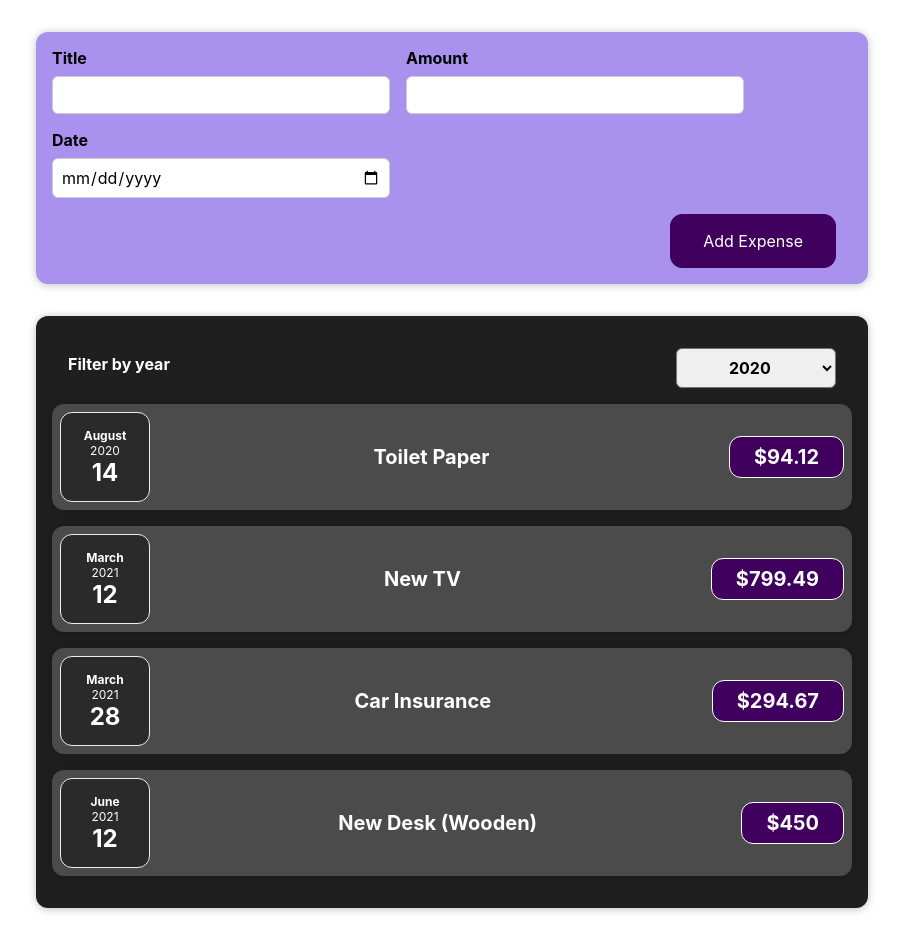
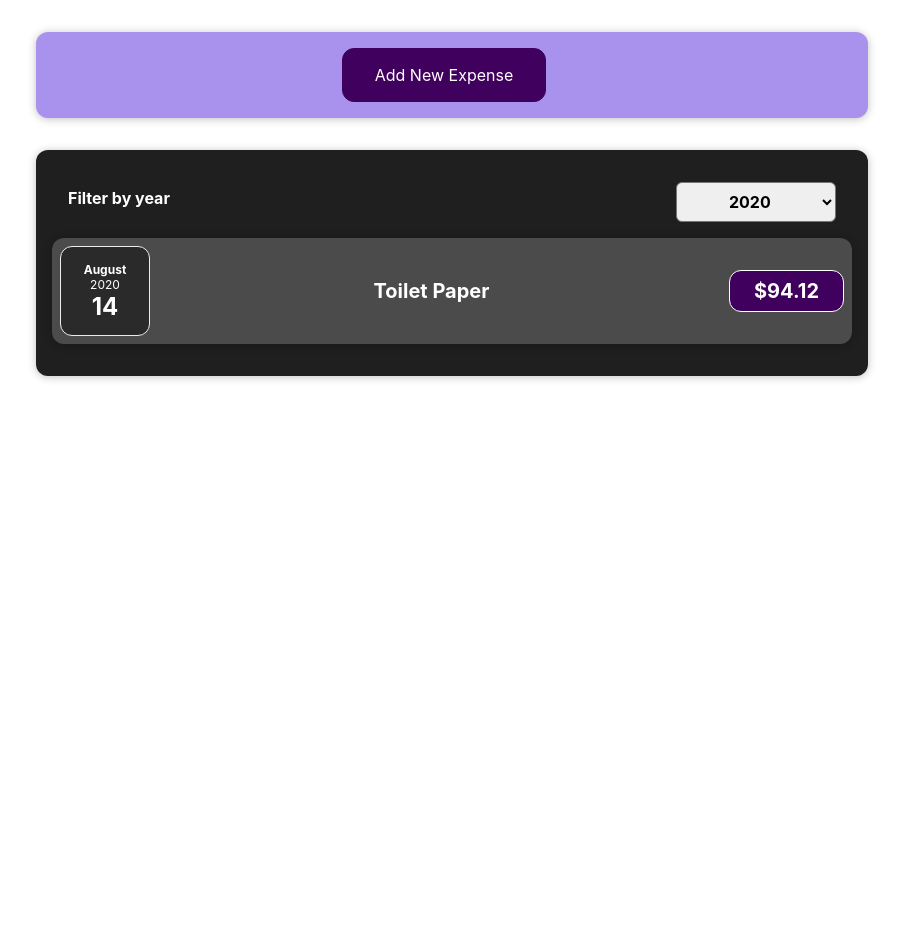
Before and after one commit to lapee79/react-complete-guide, a React (Create React App) app: page / in a window 1280 px wide. Shown: the whole page, without its empty margins (188-1091 px from the left). After the commit the page ends 800 px from the top, so only its background shows below. Built offline with nearby package versions, Linux system fonts and the light colour scheme.

Commit message:
Chapter 68

```diff
--- a/src/components/Expenses/ExpenseItem.js
+++ b/src/components/Expenses/ExpenseItem.js
@@ -15,6 +15,7 @@
   //};
 
   return (
+    <li>
       <Card className="expense-item">
           <ExpenseDate date={props.date} />
           <div className="expense-item__description">
@@ -23,6 +24,7 @@
           </div>
           {/* <button onClick={clickHandler}>Change title</button> */}
       </Card>
+    </li>
   );
 };
 
--- a/src/components/Expenses/Expenses.js
+++ b/src/components/Expenses/Expenses.js
@@ -1,10 +1,11 @@
 import { useState } from 'react';
 
-import ExpenseItem from './ExpenseItem';
 import Card from '../UI/Card';
 import ExpensesFilter from './ExpensesFilter';
+import ExpensesList from './ExpensesList';
 
 import './Expenses.css';
+
 
 const Expenses = (props) => {
   const [filteredYear, setFilteredYear] = useState('2020');
@@ -13,18 +14,15 @@
     setFilteredYear(selectedYear);
   };
 
+  const filteredExpenses = props.items.filter(expense => {
+    return expense.date.getFullYear().toString() === filteredYear;
+  });
+
   return (
     <div>
       <Card className="expenses">
         <ExpensesFilter selected={filteredYear} onChangeFilter={filterChangeHandler} />
-        {props.items.map((expense) => (
-          <ExpenseItem
-            key={expense.id}
-            title={expense.title}
-            amount={expense.amount}
-            date={expense.date}
-          />
-        ))}
+        <ExpensesList items={filteredExpenses}/>
       </Card>
     </div>
   );
--- /dev/null
+++ b/src/components/Expenses/ExpensesList.css
@@ -0,0 +1,9 @@
+.expenses-list {
+  list-style: none;
+  padding: 0;
+}
+
+.expenses-list__fallback {
+  color: white;
+  text-align: center;
+}
--- /dev/null
+++ b/src/components/Expenses/ExpensesList.js
@@ -0,0 +1,22 @@
+import './ExpensesList.css';
+
+import ExpenseItem from './ExpenseItem';
+
+const ExpensesList = (props) => {
+  if (props.items.length === 0) {
+    return <h2 className="expenses-list__fallback">Found no expenses.</h2>
+  }
+
+  return <ul className="expenses-list">{
+    props.items.map((expense) => (
+      <ExpenseItem
+        key={expense.id}
+        title={expense.title}
+        amount={expense.amount}
+        date={expense.date}
+      />
+    ))
+  }</ul>
+};
+
+export default ExpensesList;
--- a/src/components/NewExpense/ExpenseForm.js
+++ b/src/components/NewExpense/ExpenseForm.js
@@ -72,6 +72,7 @@
         </div>
       </div>
       <div className="new-expense__actions">
+        <button type="button" onClick={props.onCancel}>Cancel</button>
         <button type="submit">Add Expense</button>
       </div>
     </form>
--- a/src/components/NewExpense/NewExpense.js
+++ b/src/components/NewExpense/NewExpense.js
@@ -1,20 +1,37 @@
-import React from 'react';
+import { useState } from 'react';
 
 import ExpenseForm from './ExpenseForm';
 import './NewExpense.css';
 
 const NewExpense = (props) => {
+  const [isEditing, setIsEditing] = useState(false);
+
   const saveExpenseDataHandler = (enteredExpenseData) => {
     const expenseData = {
       ...enteredExpenseData,
       id: Math.random().toString()
     };
     props.onAddExpense(expenseData);
+    setIsEditing(false);
+  };
+
+  const startEditingHandler = () => {
+    setIsEditing(true);
+  };
+
+  const stopEditingHandler = () => {
+    setIsEditing(false);
   };
 
   return (
     <div className="new-expense">
-      <ExpenseForm onSaveExpenseData={saveExpenseDataHandler} />
+      {!isEditing && <button onClick={startEditingHandler}>Add New Expense</button>}
+      {isEditing && (
+        <ExpenseForm
+          onSaveExpenseData={saveExpenseDataHandler}
+          onCancel={stopEditingHandler}
+        />
+      )}
     </div>
   );
 };
```
Lines whose indentation alone changed are shown as unchanged.
